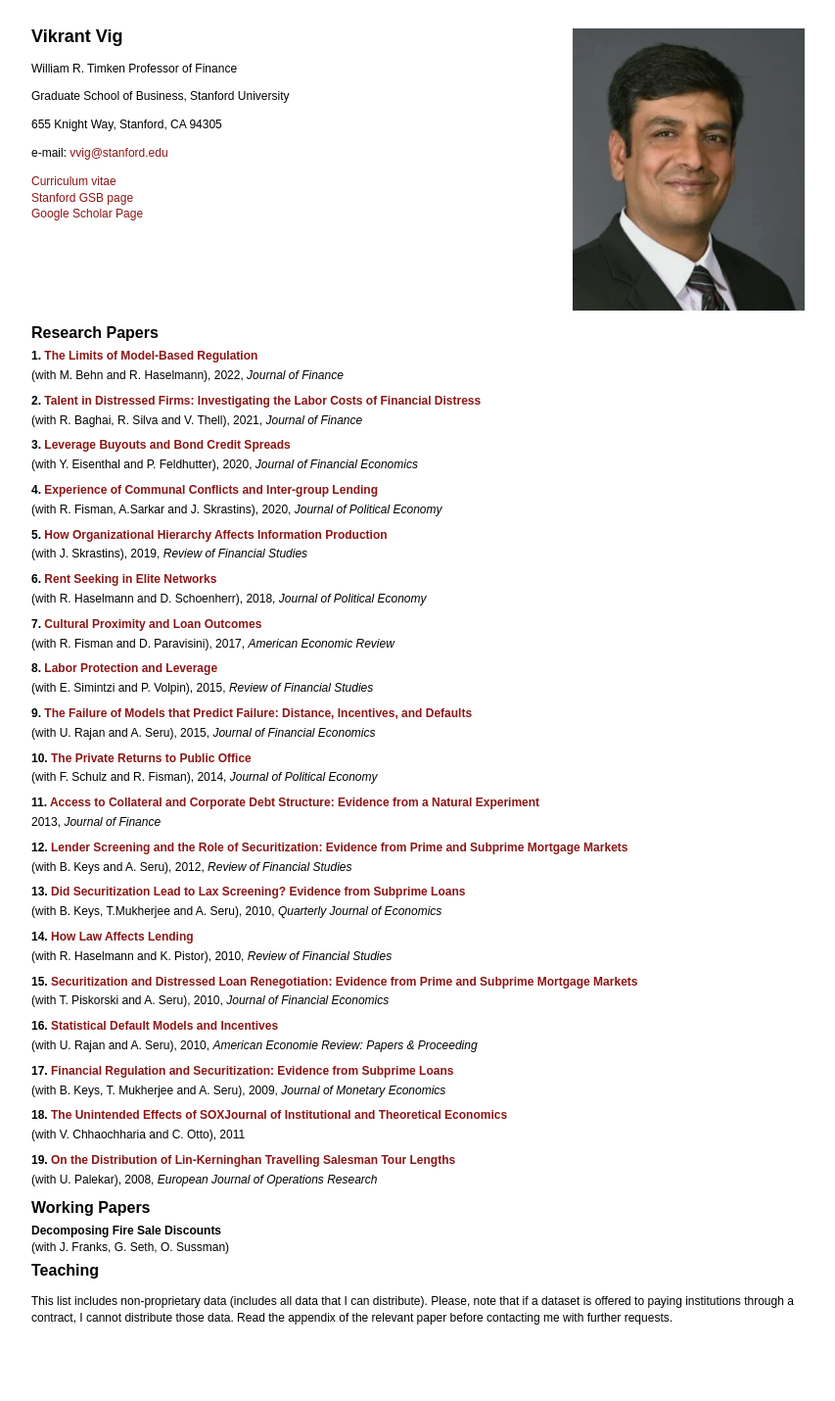
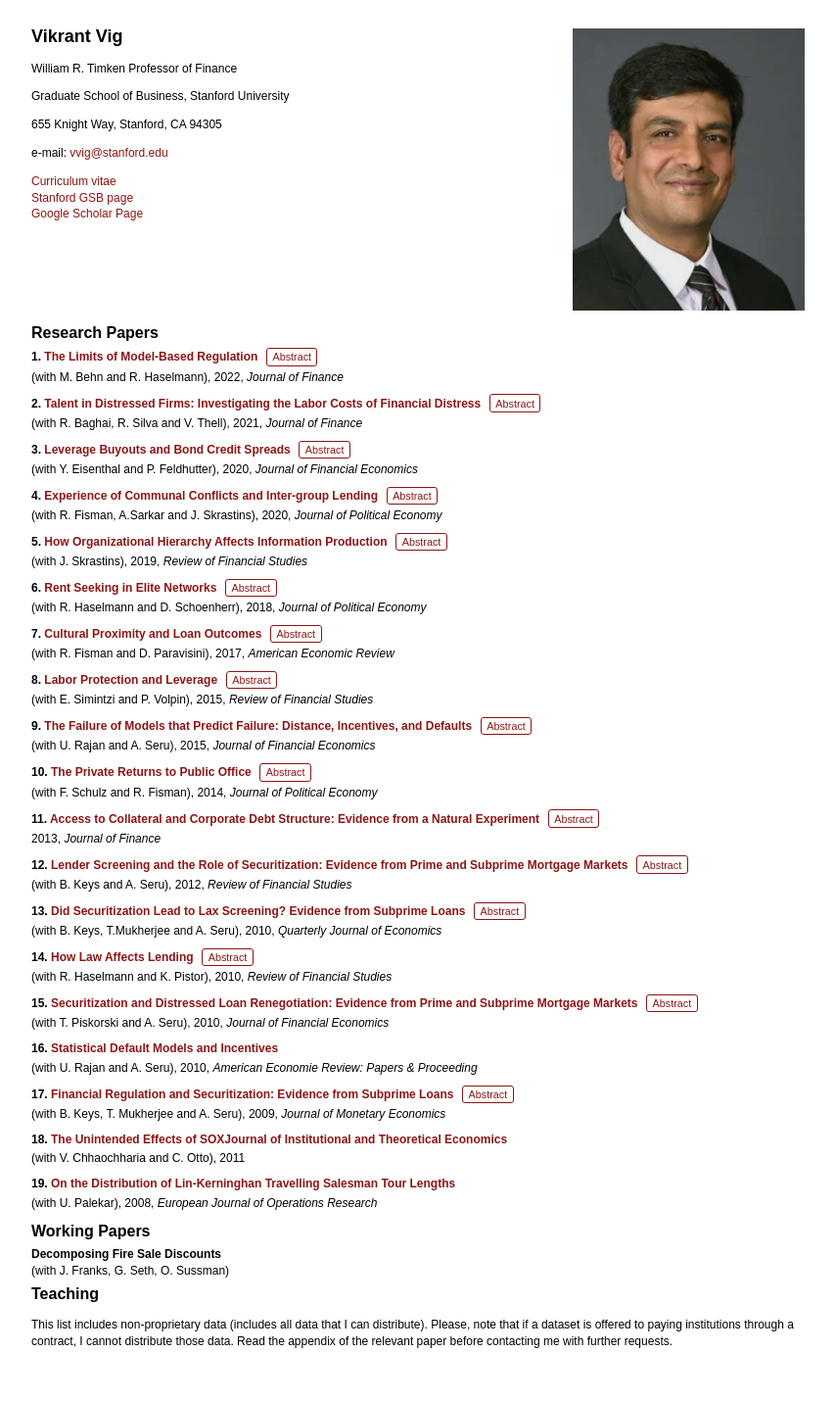
Before and after one commit to vikrantvig0/vikrantvig0.github.io, a Jekyll site: the page built from index.md, in a window 1280 px wide. Shown: the whole page at 98% size, without its empty margins (213-1066 px from the left). Built offline with Jekyll 4.4.1, drawn with Linux system fonts in a browser that asks for light colours; before the commit the page ends 1406 px from its top, so only the background shows below that.

Commit message:
Fix abstract toggle button for paper entries

```diff
--- a/index.md
+++ b/index.md
@@ -36,8 +36,8 @@ e-mail: [vvig@stanford.edu](mailto:vvig@stanford.edu)
     <div class="paper-title">
         {{ paper.id }}. <strong><a href="{{ paper.pdf }}">{{ paper.title }}</a></strong>
         {% if paper.appendix %}<a href="{{ paper.appendix }}" class="appendix-link">[Appendix]</a>{% endif %}
-            {% if workingpaper.abstract %}
-        <button onclick="toggleAbstract('workingpaper-{{ workingpaper.id }}')" class="abstract-toggle">Abstract</button>
+            {% if paper.abstract %}
+        <button onclick="toggleAbstract('workingpaper-{{ paper.id }}')" class="abstract-toggle">Abstract</button>
         {% endif %}
     </div>
     <div class="paper-info">
```
